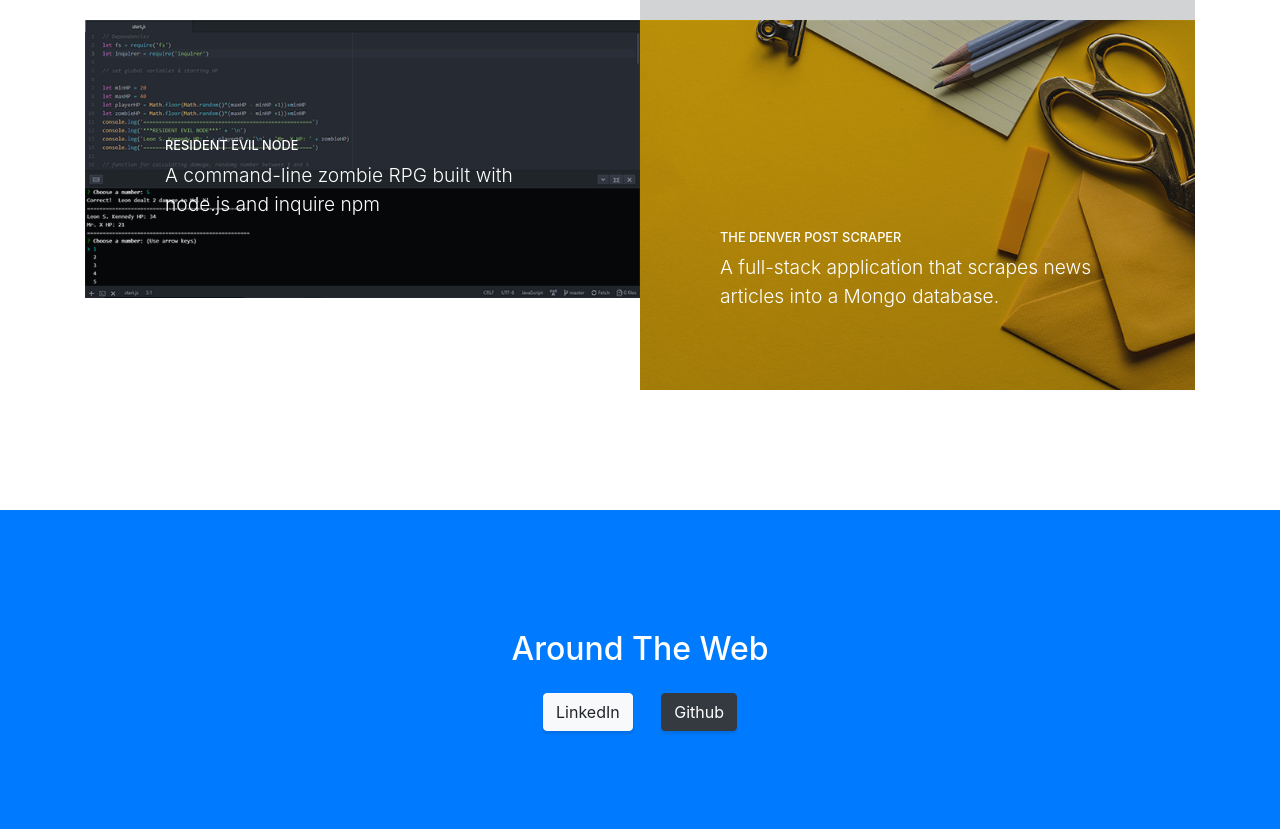
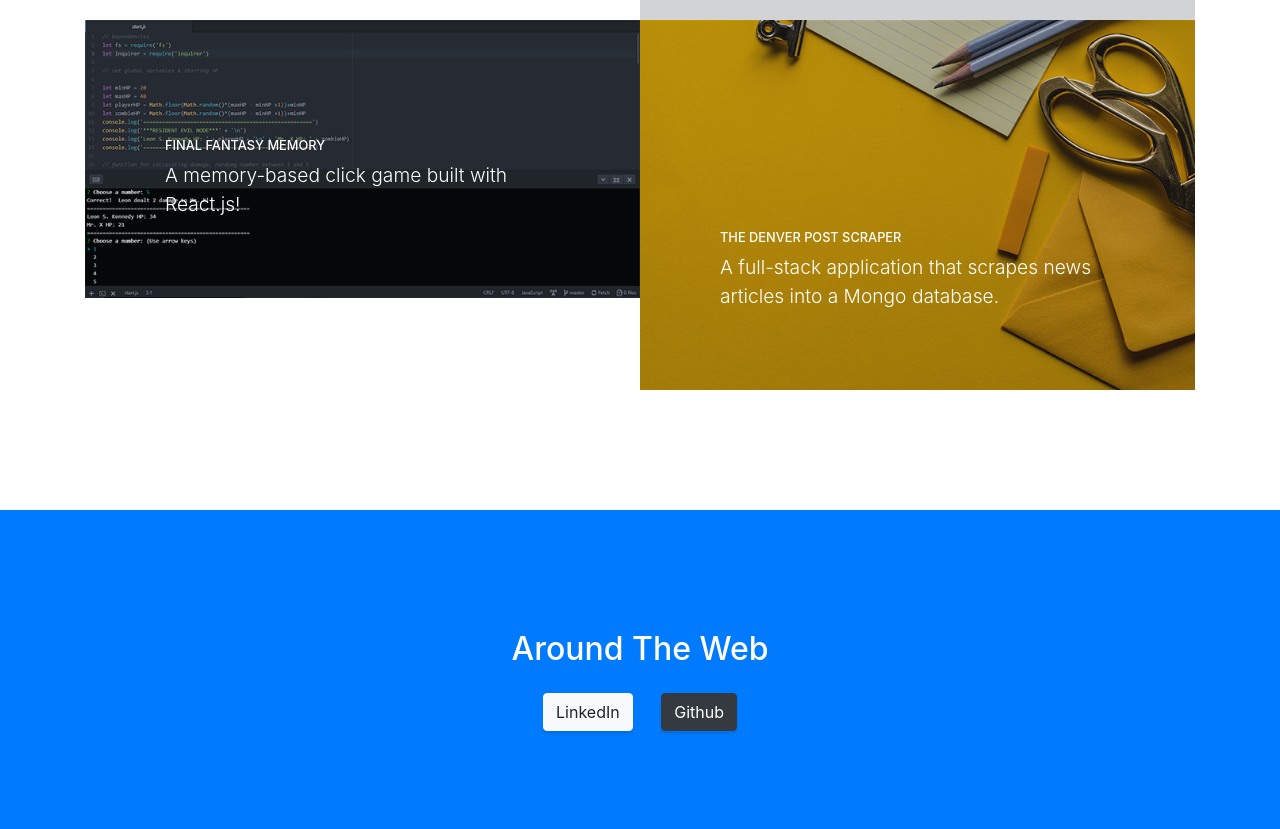
Before and after one commit to mjtedder/Fully-Coded-2.0, a website with bundled scripts: page index.html in a window 1280 px wide. Shown: the part 3540-4369 px from the top of the page. Built offline with nearby package versions, Linux system fonts and the light colour scheme.

Commit message:
added link to react app

```diff
--- a/index.html
+++ b/index.html
@@ -209,11 +209,11 @@
             </a>
         </div>
         <div class="col-lg-6">
-          <a class="portfolio-item" href="https://github.com/mjtedder/ResidentEvilNode">
+          <a class="portfolio-item" href="https://mjtedder.github.io/FinalFantasyMemory">
               <span class="caption">
                 <span class="caption-content">
-                  <h2>Resident Evil Node</h2>
-                  <p class="mb-0">A command-line zombie RPG built with node.js and inquire npm</p>
+                  <h2>Final Fantasy Memory</h2>
+                  <p class="mb-0">A memory-based click game built with React.js!</p>
                 </span>
               </span>
               <img class="img-fluid" src="img/resident.png" alt="">
```
